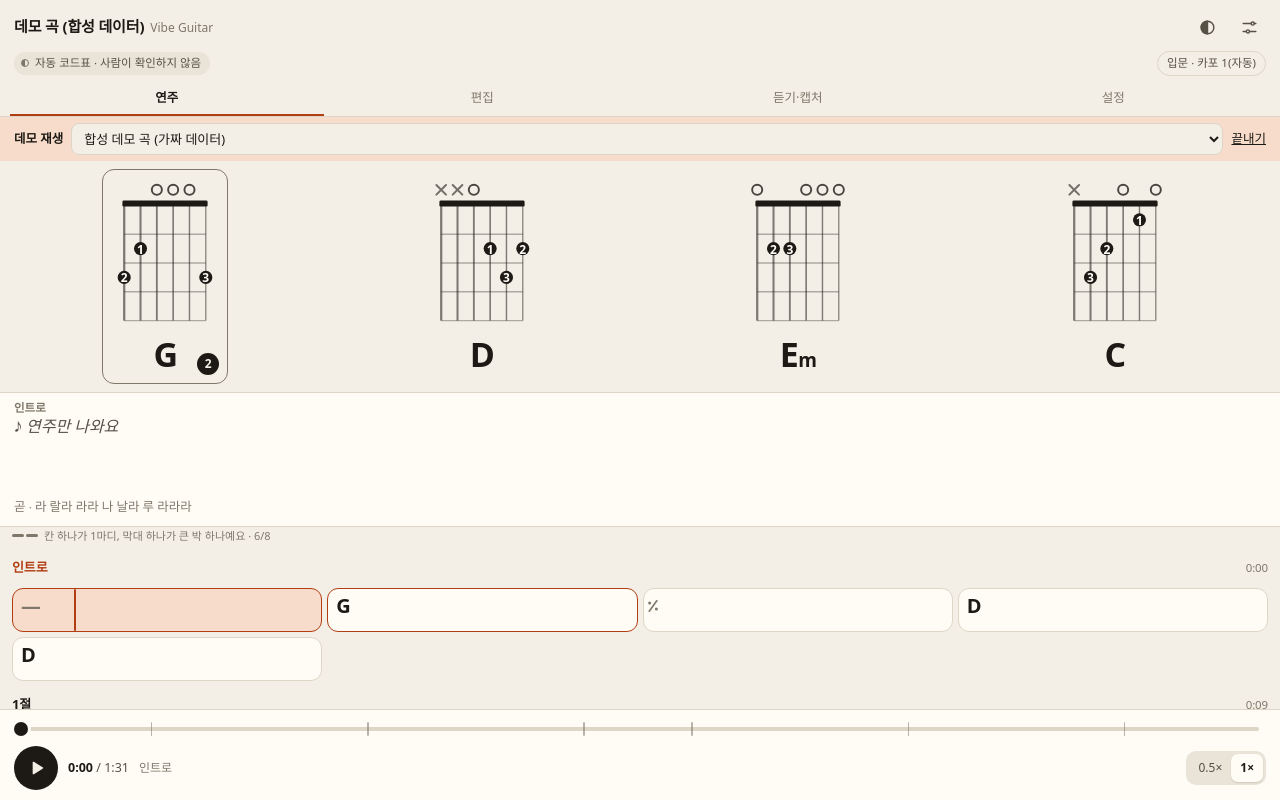
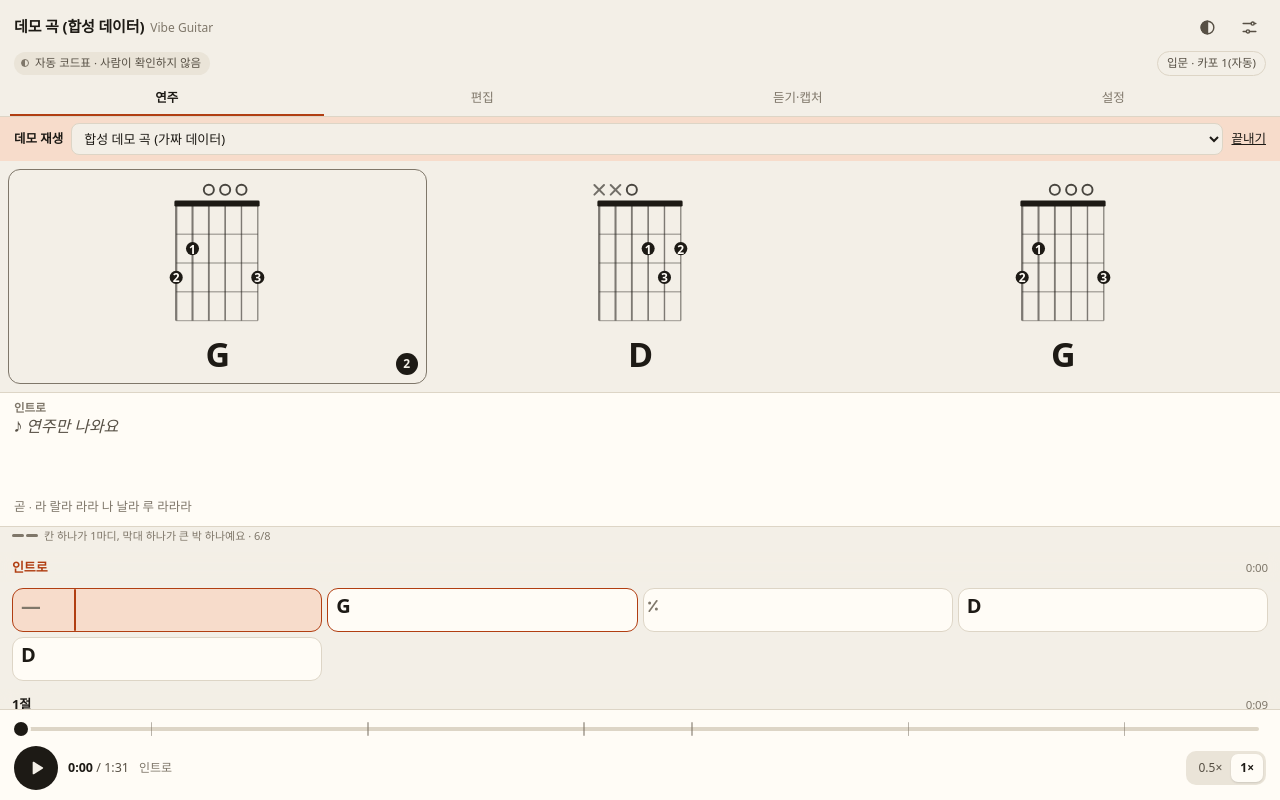
Before and after one commit to daysun-k/vibe-guitar, a website with bundled scripts: page src/extension/static/sidepanel.html in a window 1280 px wide. Both pictures are taken after a click on the button "데모 재생". Built offline with nearby package versions, Linux system fonts and the light colour scheme.

Commit message:
Show only the current, next and following chord shapes; settings grid at play size
The play strip had every shape of the song in one sideways-scrolling row, which got
confusing past four chords. It now has three fixed slots: the sounding shape (or,
between chords, the coming one), the next change and the one after it, skipping rests
and repeats of the same shape and stopping at a coverage gap. The countdown badge sits
on the slot that holds the next event. The diagram box reserves the song's tallest
shape so the lane below does not jump.

Settings -> 이 곡에 나오는 코드 draws every shape at 120 px, the same as the play view.

```diff
--- a/src/extension/sidepanel/diagram.ts
+++ b/src/extension/sidepanel/diagram.ts
@@ -66,19 +66,28 @@ export function renderChordDiagram(v: Voicing, opts: DiagramOptions = {}): strin
  * Play-view diagram (mockup B geometry, viewBox 100 wide): open/muted marks above the nut,
  * finger numbers inside the dots, a rounded bar for barres and "Nfr" for high positions.
  */
-export function renderShapeDiagram(v: Voicing, width = 120): string {
+function diagramRows(v: Voicing): { base: number; rows: number } {
   const fretted = v.frets.filter((f): f is number => f !== null && f > 0);
   const maxF = fretted.length ? Math.max(...fretted) : 0;
   const minF = fretted.length ? Math.min(...fretted) : 0;
   const base = maxF <= 4 ? 1 : minF;
-  const rows = Math.max(4, Math.min(5, maxF - base + 1));
+  return { base, rows: Math.max(4, Math.min(5, maxF - base + 1)) };
+}
+
+/** Height of a shape diagram's viewBox (its width is always 100). */
+export function shapeDiagramHeight(v: Voicing): number {
+  return 26 + diagramRows(v).rows * 24 + 6;
+}
+
+export function renderShapeDiagram(v: Voicing, width = 120): string {
+  const { base, rows } = diagramRows(v);
   const x0 = 16;
   const x1 = 84;
   const y0 = 26;
   const dx = (x1 - x0) / 5;
   const dy = 24;
   const y1 = y0 + rows * dy;
-  const H = y1 + 6;
+  const H = shapeDiagramHeight(v); // = y1 + 6
   const g: string[] = [];
   for (let i = 0; i <= rows; i++) g.push(`<line class="d-fret" x1="${x0}" x2="${x1}" y1="${y0 + i * dy}" y2="${y0 + i * dy}"/>`);
   for (let i = 0; i < 6; i++) g.push(`<line class="d-str" x1="${x0 + i * dx}" x2="${x0 + i * dx}" y1="${y0}" y2="${y1}" stroke-width="${(1.9 - i * 0.18).toFixed(2)}"/>`);
--- a/src/extension/sidepanel/play.ts
+++ b/src/extension/sidepanel/play.ts
@@ -4,8 +4,8 @@
  * touches the DOM when something changed.
  */
 import { bigBeatSeconds } from '../../music/meter';
-import { frameAt, type PlayModel } from '../../play/model';
-import { escapeHtml, renderShapeDiagram } from './diagram';
+import { frameAt, upcomingShapes, type PlayModel } from '../../play/model';
+import { escapeHtml, renderShapeDiagram, shapeDiagramHeight } from './diagram';
 import { ScrubState } from './scrub';
 
 export interface PlayHost {
@@ -80,13 +80,12 @@ const $ = (id: string): HTMLElement => {
 export class PlayScreen {
   private m: PlayModel | null = null;
   private lookBars = 1;
-  private stripEls = new Map<string, HTMLElement>();
+  private slots: HTMLElement[] = [];
   private barEls: HTMLElement[] = [];
   private secEls: HTMLElement[] = [];
-  private last = { bar: -2, event: -2, soon: '', line: -2, section: -2, cd: -1 };
+  private last = { bar: -2, up: '', soon: '', line: -2, section: -2, cd: -1 };
   private readonly fol;
   private readonly dias = $('dias');
-  private readonly diasWrap = $('dias-wrap');
   private readonly lane = $('lane');
   private readonly lyCur = $('ly-cur');
   private readonly seek = $('seek') as HTMLInputElement;
@@ -115,7 +114,6 @@ export class PlayScreen {
     }
     addEventListener('resize', () => {
       this.last.line = -2;
-      this.layoutStrip();
     });
   }
 
@@ -130,7 +128,7 @@ export class PlayScreen {
 
   setModel(m: PlayModel | null): void {
     this.m = m;
-    this.last = { bar: -2, event: -2, soon: 'x', line: -2, section: -2, cd: -1 };
+    this.last = { bar: -2, up: 'x', soon: 'x', line: -2, section: -2, cd: -1 };
     for (const id of ['dias-wrap', 'lane-wrap', 'transport']) $(id).hidden = !m;
     $('pin').hidden = !m?.lyrics;
     if (!m) {
@@ -148,47 +146,29 @@ export class PlayScreen {
       .join('');
   }
 
+  /** Three fixed slots: the current shape, the next one and the one after it. */
   private buildStrip(m: PlayModel): void {
-    const firstOf = new Map<string, number>();
-    m.stripKeys.forEach((k, i) => {
-      if (k && !firstOf.has(k)) firstOf.set(k, i);
-    });
-    this.dias.innerHTML = m.strip
-      .map((it) => {
-        const lab = m.labels[firstOf.get(it.key)!];
-        const dia = it.event.voicing ? renderShapeDiagram(it.event.voicing, 120) : '<div class="nodia">운지 없음</div>';
-        const snd = lab.sounding !== lab.name ? `<span class="sd snd">${escapeHtml(lab.sounding)}</span>` : '';
-        return `<li data-key="${escapeHtml(it.key)}">${dia}<span class="nm">${chordHTML(lab.name)}</span>${snd}<span class="cd" aria-hidden="true"></span></li>`;
-      })
-      .join('');
-    this.stripEls = new Map([...this.dias.querySelectorAll<HTMLElement>('li')].map((li) => [li.dataset.key!, li]));
-    this.layoutStrip();
+    // Reserve the tallest diagram of the song so names and the lane below stay put as shapes change.
+    const tallest = Math.max(128, ...m.strip.map((it) => (it.event.voicing ? shapeDiagramHeight(it.event.voicing) : 0)));
+    this.dias.style.setProperty('--fig-h', String(tallest));
+    this.dias.innerHTML = '<li class="empty"></li>'.repeat(3);
+    this.slots = [...this.dias.querySelectorAll<HTMLElement>('li')];
   }
 
-  private layoutStrip(): void {
-    const c = this.diasWrap;
-    c.classList.toggle('scrolls', c.scrollWidth > c.clientWidth + 1);
-  }
-
-  /** Keep the current shape (and the next one, if both fit) in view; if not both, the next one. */
-  private revealStrip(): void {
-    const c = this.diasWrap;
-    if (c.scrollWidth <= c.clientWidth + 1) return;
-    const now = this.dias.querySelector<HTMLElement>('li.now');
-    const nx = this.dias.querySelector<HTMLElement>('li.nx');
-    const items = [now, nx].filter((x): x is HTMLElement => !!x);
-    if (!items.length) return;
-    let l = Math.min(...items.map((e) => e.offsetLeft));
-    let r = Math.max(...items.map((e) => e.offsetLeft + e.offsetWidth));
-    if (r - l > c.clientWidth - 16) {
-      const f = nx ?? now!;
-      l = f.offsetLeft;
-      r = l + f.offsetWidth;
-    }
-    if (l < c.scrollLeft + 8 || r > c.scrollLeft + c.clientWidth - 8) {
-      const to = r - l <= c.clientWidth - 16 && r > c.scrollLeft + c.clientWidth - 8 ? r - c.clientWidth + 8 : l - 8;
-      c.scrollTo({ left: Math.max(0, to), behavior: reduceMotion() ? 'auto' : 'smooth' });
-    }
+  private fillStrip(m: PlayModel, up: number[]): void {
+    this.slots.forEach((li, k) => {
+      const ev = up[k];
+      li.className = ev === undefined ? 'empty' : '';
+      if (ev === undefined) {
+        li.innerHTML = '<div class="fig"></div>';
+        return;
+      }
+      const e = m.arrangement.events[ev];
+      const lab = m.labels[ev];
+      const dia = e.voicing ? renderShapeDiagram(e.voicing, 120) : '<div class="nodia">운지 없음</div>';
+      const snd = lab.sounding !== lab.name ? `<span class="sd snd">${escapeHtml(lab.sounding)}</span>` : '';
+      li.innerHTML = `<div class="fig">${dia}</div><span class="nm">${chordHTML(lab.name)}</span>${snd}<span class="cd" aria-hidden="true"></span>`;
+    });
   }
 
   private segHTML(m: PlayModel, ev: number, weight: number, repeat: boolean): string {
@@ -306,25 +286,27 @@ export class PlayScreen {
       }
     }
 
-    const nowKey = f.event >= 0 ? m.stripKeys[f.event] : '';
-    if (f.event !== this.last.event) {
-      for (const li of this.stripEls.values()) li.classList.remove('now');
-      if (nowKey) this.stripEls.get(nowKey)?.classList.add('now');
-      this.last.event = f.event;
-      this.revealStrip();
+    const up = upcomingShapes(m, f);
+    const upKey = `${f.event}|${up.join(',')}`;
+    if (upKey !== this.last.up) {
+      this.fillStrip(m, up);
+      this.slots[0]?.classList.toggle('now', f.event >= 0 && up[0] === f.event);
+      this.last.up = upKey;
+      this.last.soon = 'x';
+      this.last.cd = -1;
     }
     const lookBig = Math.max(1, Math.round(this.lookBars * m.big.bigPerBar));
     const soon = f.next >= 0 && f.bigLeft > 0 && f.bigLeft <= lookBig;
     const soonKey = soon ? `${f.event}>${f.next}` : '';
     if (soonKey !== this.last.soon) {
-      for (const li of this.stripEls.values()) li.classList.remove('nx');
+      for (const li of this.slots) li.classList.remove('nx');
       for (const b of this.barEls) b.classList.remove('soon');
       if (soon) {
-        const nk = m.stripKeys[f.next];
-        if (nk && nk !== nowKey) this.stripEls.get(nk)?.classList.add('nx');
+        // The countdown sits on the slot that shows the next event; none when it keeps the same shape.
+        const k = up.indexOf(f.next);
+        if (k >= 0) this.slots[k].classList.add('nx');
         const nb = m.bars.findIndex((b) => m.arrangement.events[f.next].startSec + 0.05 >= b.startSec && m.arrangement.events[f.next].startSec + 0.05 < b.endSec);
         if (nb >= 0) this.barEls[nb]?.classList.add('soon');
-        this.revealStrip();
       }
       this.last.soon = soonKey;
     }
--- a/src/extension/sidepanel/sidepanel.ts
+++ b/src/extension/sidepanel/sidepanel.ts
@@ -398,7 +398,7 @@ function renderStatic(): void {
   else {
     const known = new Set(settings.profile.knownShapes);
     const cells = uniqueVoicings(model.arrangement).map((u) => {
-      const dg = u.voicing ? renderShapeDiagram(u.voicing, 80) : '<div class="muted small">운지 없음</div>';
+      const dg = u.voicing ? renderShapeDiagram(u.voicing, 120) : '<div class="muted small">운지 없음</div>';
       const toggle = u.voicing ? `<label class="small"><input type="checkbox" data-known="${escapeHtml(u.voicing.id)}" ${known.has(u.voicing.id) ? 'checked' : ''}/> 잡을 수 있음</label>` : '';
       return `<div class="cell"><div class="name">${escapeHtml(u.shape)}</div>${dg}${toggle}</div>`;
     });
--- a/src/extension/static/sidepanel.css
+++ b/src/extension/static/sidepanel.css
@@ -105,25 +105,24 @@ button.link{color:var(--accent);text-decoration:underline;font-weight:600}
 .dia .d-x{stroke:currentColor;stroke-width:1.7;opacity:.6;stroke-linecap:round}
 .dia .d-fr{fill:currentColor;font:600 9px var(--f-ui);opacity:.7}
 
-/* ---------- chord shape strip (one row, sideways scroll) ---------- */
-.dias{--dia:120px;border-bottom:1px solid var(--line);overflow-x:auto;scrollbar-width:none;background:var(--bg);flex:none;
-  scroll-behavior:smooth;scroll-padding-inline:8px}
-.dias::-webkit-scrollbar{display:none}
-@media (prefers-reduced-motion:reduce){.dias{scroll-behavior:auto}}
-.dias ul{list-style:none;margin:0;padding:8px 8px;display:flex;gap:2px;width:max-content;min-width:100%;justify-content:space-around}
+/* ---------- chord shapes: now, next, the one after ---------- */
+.dias{--dia:120px;border-bottom:1px solid var(--line);background:var(--bg);flex:none}
+.dias ul{list-style:none;margin:0;padding:8px 8px;display:grid;grid-template-columns:repeat(3,minmax(0,1fr));gap:4px}
 .dias li{position:relative;display:flex;flex-direction:column;align-items:center;gap:2px;padding:4px 2px;border-radius:12px;border:1.5px solid transparent;
   min-width:0;transition:background .2s,border-color .2s}
-.dias .dia{width:var(--dia);height:auto}
+.dias li.empty{visibility:hidden}
+/* --fig-h: the tallest diagram of the song (set in play.ts), so names and the lane stay put. */
+.dias .fig{width:min(var(--dia),100%);aspect-ratio:100/var(--fig-h,152);display:flex;align-items:flex-start;justify-content:center}
+.dias .dia{width:100%;height:auto}
 .dias .nm{font-size:clamp(17px,calc(var(--dia) * .34),34px)}
 .dias .sd{font-size:11px;color:var(--ink-3);line-height:1}
-.dias .nodia{width:var(--dia);height:calc(var(--dia) * 1.28);display:grid;place-items:center;color:var(--ink-3);font-size:12px}
+.dias .nodia{width:100%;height:100%;display:grid;place-items:center;color:var(--ink-3);font-size:12px}
 .dias li.now{background:var(--surface);border-color:var(--accent);box-shadow:var(--shadow)}
 .dias li.now .nm{color:var(--accent)}
 .dias li.nx{border-color:var(--ink-3)}
 .dias .cd{position:absolute;bottom:8px;right:8px;min-width:22px;height:22px;padding:0 6px;border-radius:99px;background:var(--ink);color:var(--bg);
   font:700 12px/22px var(--f-ui);text-align:center;font-variant-numeric:tabular-nums;display:none}
 .dias li.nx .cd{display:block}
-.dias.scrolls{mask-image:linear-gradient(90deg,#000 88%,transparent);-webkit-mask-image:linear-gradient(90deg,#000 88%,transparent)}
 
 /* ---------- pinned lyric ---------- */
 .pin{padding:7px 14px 9px;border-bottom:1px solid var(--line);background:var(--surface);flex:none}
@@ -249,10 +248,10 @@ button.link{color:var(--accent);text-decoration:underline;font-weight:600}
 .card input[type=range]{accent-color:var(--accent);padding:0;border:0;background:none}
 textarea{width:100%;resize:vertical}
 .row{display:flex;gap:6px;flex-wrap:wrap;align-items:center;margin:4px 0}
-.grid{display:grid;grid-template-columns:repeat(auto-fill,minmax(100px,1fr));gap:6px;margin-top:8px}
+.grid{display:grid;grid-template-columns:repeat(auto-fill,minmax(132px,1fr));gap:6px;margin-top:8px}
 .grid .cell{text-align:center;border:1px solid var(--line);border-radius:10px;padding:6px 4px;display:flex;flex-direction:column;align-items:center;gap:2px}
-.grid .cell .name{font-weight:700}
-.grid .cell .dia{width:80px;height:auto}
+.grid .cell .name{font-weight:700;font-size:20px}
+.grid .cell .dia{width:min(120px,100%);height:auto}
 .stamp-list{max-height:160px;overflow:auto;padding-left:22px}
 .kv{border-collapse:collapse}
 .kv th{text-align:left;color:var(--ink-3);font-weight:400;padding:2px 10px 2px 0;vertical-align:top}
--- a/src/extension/static/sidepanel.html
+++ b/src/extension/static/sidepanel.html
@@ -47,7 +47,7 @@
         <button id="empty-demo" class="btn">데모 재생</button>
       </div>
     </div>
-    <section class="dias" id="dias-wrap" aria-label="이 곡에 나오는 코드 모양"><ul id="dias"></ul></section>
+    <section class="dias" id="dias-wrap" aria-label="지금, 다음, 그다음 코드 모양"><ul id="dias"></ul></section>
     <section class="pin" id="pin" aria-label="지금 가사" hidden>
       <div class="pin-head" id="pin-sec"></div>
       <p class="ly" id="ly-cur"></p>
--- a/src/play/model.ts
+++ b/src/play/model.ts
@@ -172,6 +172,28 @@ export interface Frame {
   nextLine: number;
 }
 
+/**
+ * Event indices for the three-up shape strip: the sounding chord (or, between chords, the one coming
+ * up), then each following change of shape. Rests and shapeless events are skipped, a repeat of the
+ * same shape is not a change, and a coverage gap ends the run (what plays inside it is unknown).
+ */
+export function upcomingShapes(m: Pick<PlayModel, 'arrangement' | 'stripKeys'>, f: Pick<Frame, 'event' | 'next'>, count = 3): number[] {
+  const ev = m.arrangement.events;
+  const start = f.event >= 0 ? f.event : f.next;
+  const out: number[] = [];
+  if (start < 0) return out;
+  let lastKey = '';
+  for (let j = start; j < ev.length && out.length < count; j++) {
+    if (j > start && ev[j - 1].endSec < ev[j].startSec - 1e-6) break;
+    const k = m.stripKeys[j];
+    if (k && k !== lastKey) {
+      out.push(j);
+      lastKey = k;
+    }
+  }
+  return out;
+}
+
 export function frameAt(m: PlayModel, t: number): Frame {
   const ev = m.arrangement.events;
   const i = findEventIndex(ev, t);
```
Also changed, not shown: docs/phase0-test-checklist.md (+5 -3 lines), tests/play-model.test.ts (+53 -2 lines), docs/screens/demo-400-dark.png, docs/screens/demo-400-light-intermediate-snd.png, docs/screens/demo-400-light-sheet.png, docs/screens/demo-400-light.png, docs/screens/demo-600-dark.png, docs/screens/demo-600-light.png.
